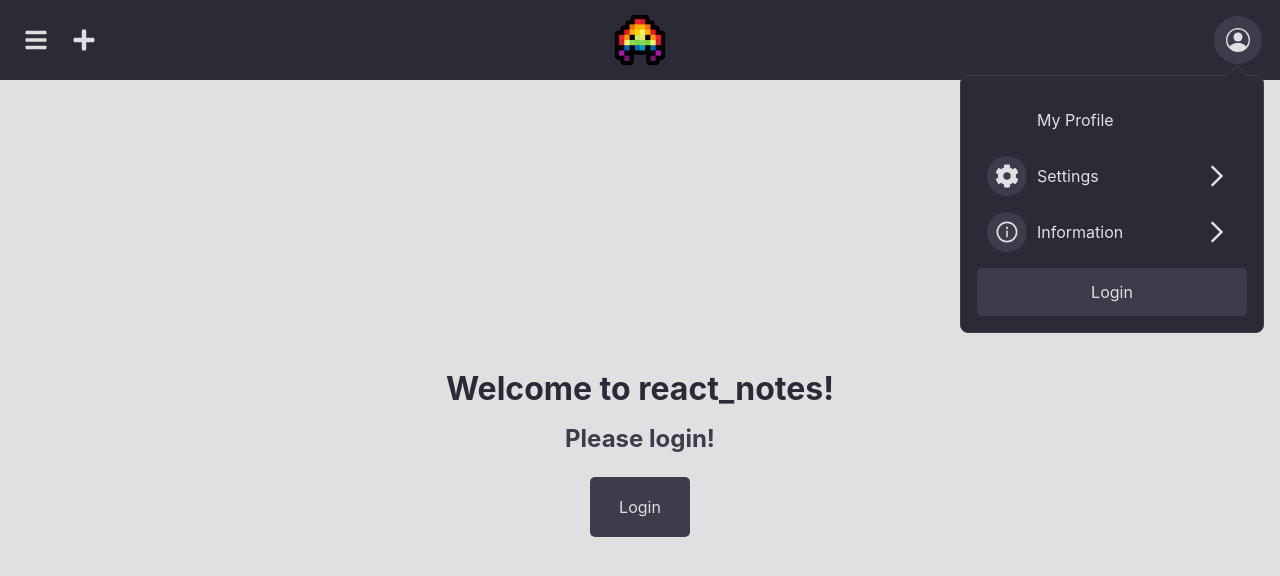
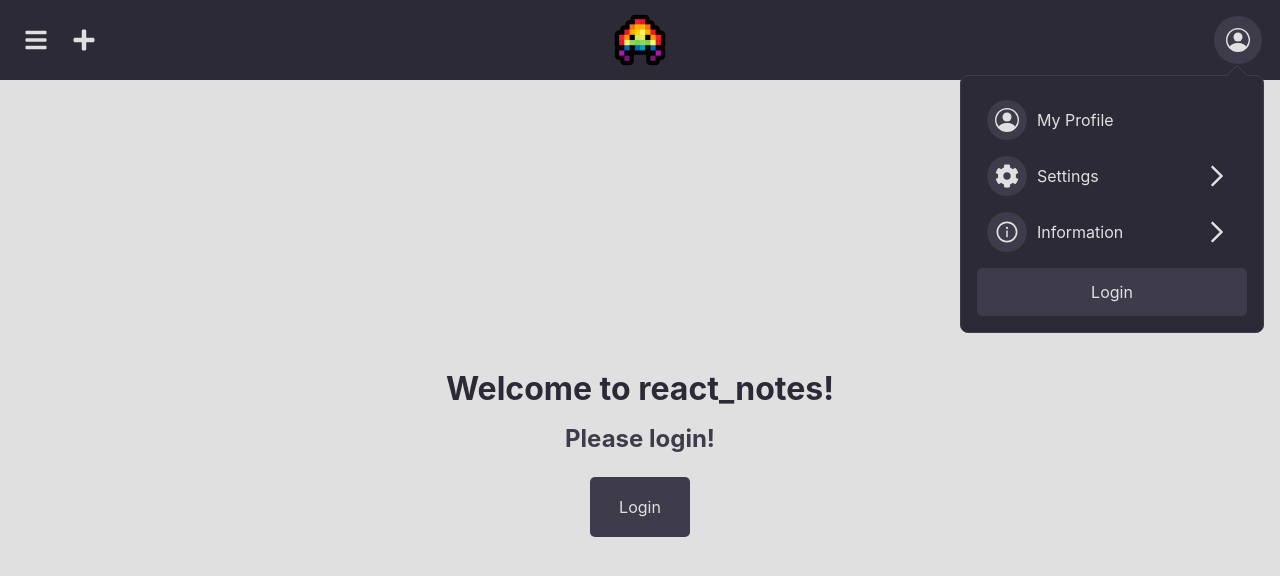
Before and after one commit to olsonadr/react-notes, a React (Create React App) app: page / in a window 1280 px wide. Both pictures are taken after a click on the button 1238 px from the left and 40 px from the top of the page. Shown: the top 576 px of the page. Built offline with nearby package versions, Linux system fonts and the light colour scheme; no server answers.

Commit message:
Added classNames for dropdown icon hover control

```diff
--- a/src/components/Navbar.tsx
+++ b/src/components/Navbar.tsx
@@ -374,6 +374,9 @@ const DropdownItemS = styled.div`
     background-color: var(--bg-bold);
     color: var(--bg-text-bold);
   }
+  &:hover .left-icon {
+    /* background-color: var(--bg-bolder); */
+  }
 `;
 
 // Local DropdownMenu react component
@@ -409,7 +412,9 @@ function DropdownMenu(props: {
         ? nodeRefSettings.current
         : currRef;
     currRef =
-      activeMenu === "information" && nodeRefInformation && nodeRefInformation.current
+      activeMenu === "information" &&
+      nodeRefInformation &&
+      nodeRefInformation.current
         ? nodeRefInformation.current
         : currRef;
     height = currRef ? currRef.offsetHeight : height;
@@ -444,7 +449,9 @@ function DropdownMenu(props: {
               className="menu menu-primary"
               ref={nodeRefMain}
             >
-              <DropdownItem>My Profile</DropdownItem>
+              <DropdownItem leftIcon={<BsPersonCircle />}>
+                My Profile
+              </DropdownItem>
               <DropdownItem
                 leftIcon={<CogIcon />}
                 rightIcon={<ChevronIcon />}
@@ -538,7 +545,9 @@ function DropdownItem(props: {
     >
       {/* <IconButton className="right-bump">{props.leftIcon}</IconButton> */}
       {props.leftIcon ? (
-        <IconButton className="right-bump">{props.leftIcon}</IconButton>
+        <IconButton className="right-bump left-icon">
+          {props.leftIcon}
+        </IconButton>
       ) : (
         <IconButton className="no-bg right-bump"></IconButton>
       )}
@@ -546,7 +555,7 @@ function DropdownItem(props: {
       {props.children}
 
       {props.rightIcon && (
-        <IconButton className="right">{props.rightIcon}</IconButton>
+        <IconButton className="right right-icon">{props.rightIcon}</IconButton>
       )}
     </DropdownItemS>
   );
```
